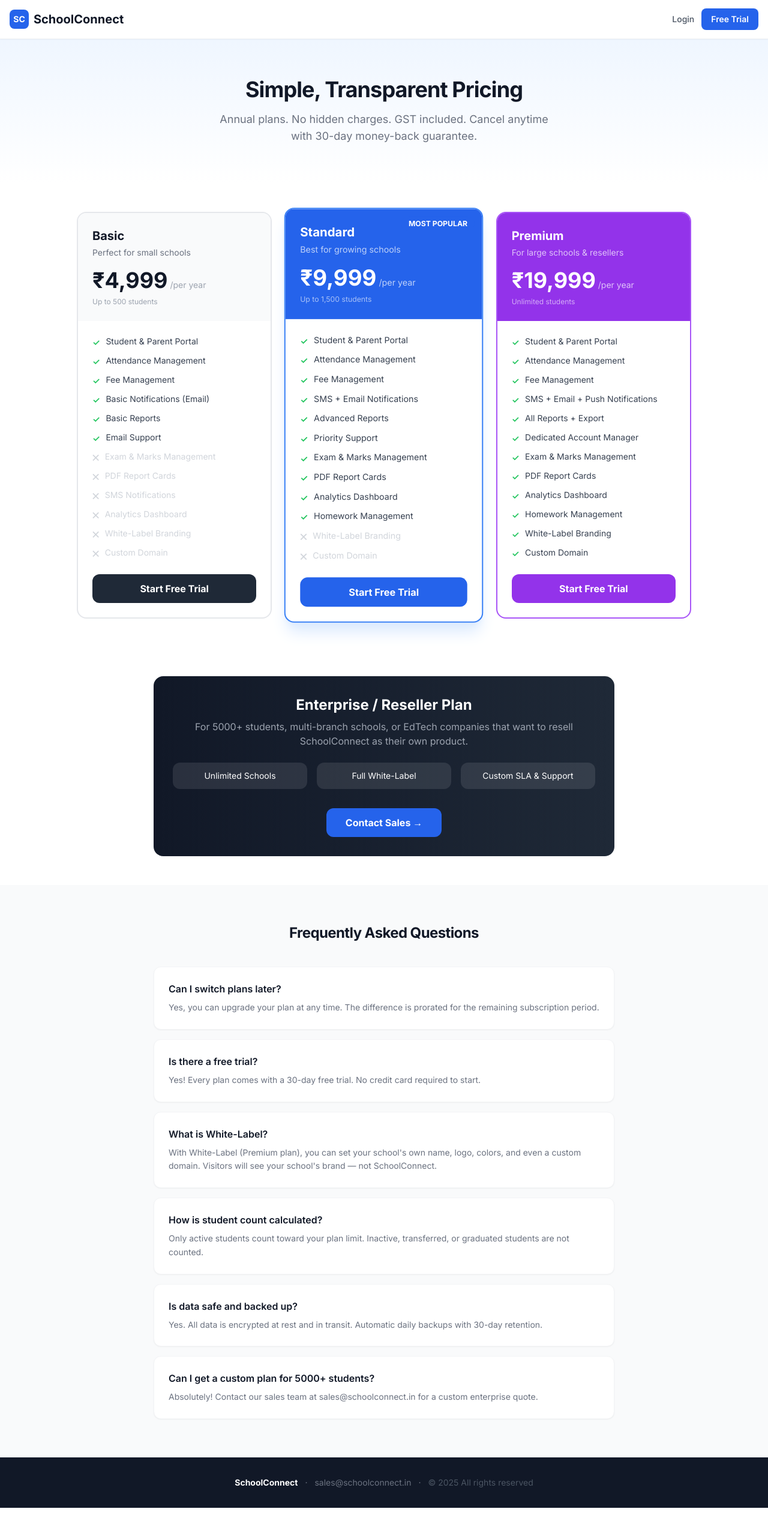
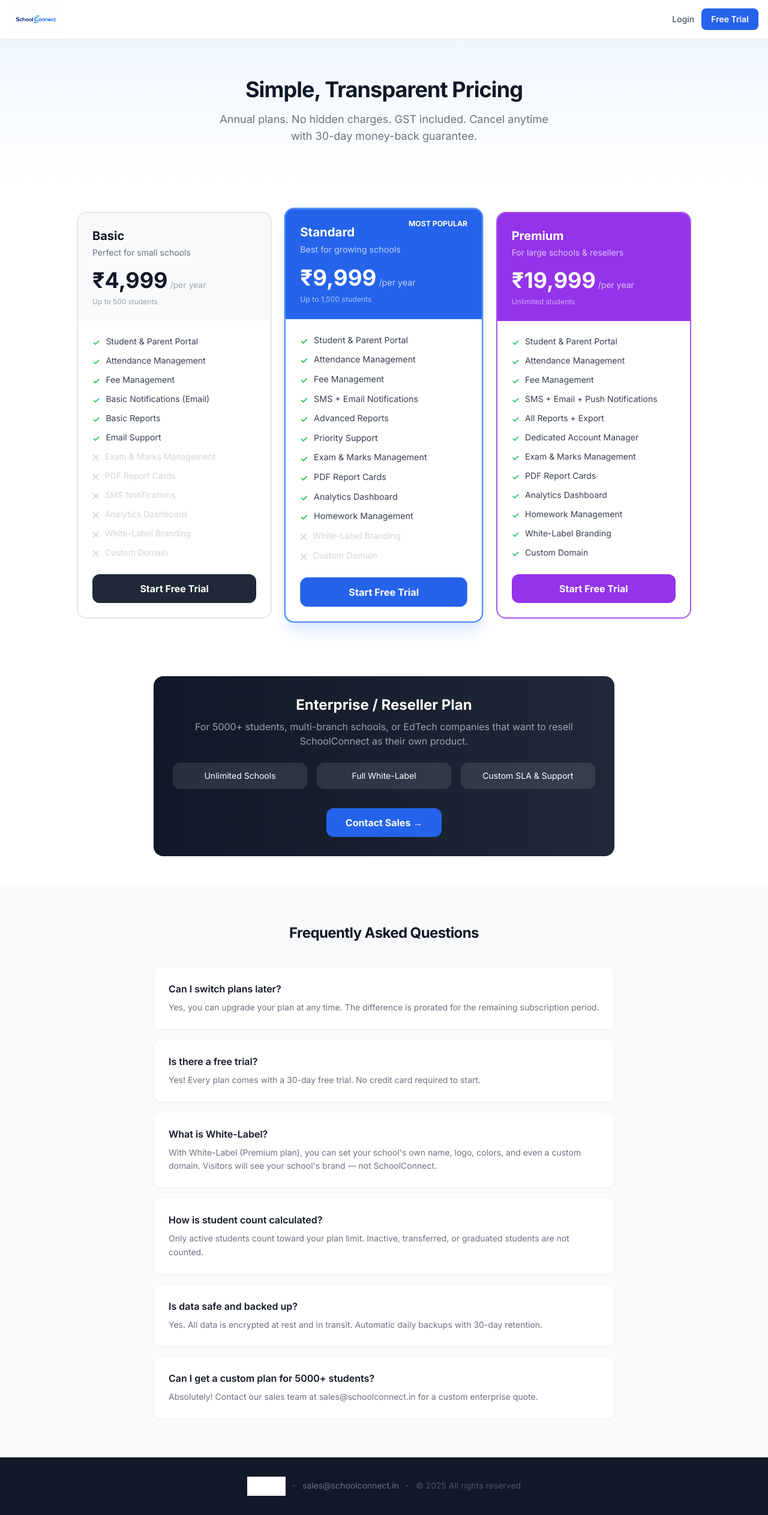
Before and after one commit to rvschoolsx-erp/Rvschools, a Next.js app in the folder frontend/: page /pricing in a window 1280 px wide. Shown: the whole page at 60% size. Built offline with nearby package versions, Linux system fonts and the light colour scheme; no server answers.

Commit message:
feat: show only logo image in navbar/footer, remove text

```diff
--- a/frontend/src/app/page.tsx
+++ b/frontend/src/app/page.tsx
@@ -54,10 +54,9 @@
       {/* Navbar */}
       <header className="sticky top-0 z-50 bg-white/95 backdrop-blur border-b border-gray-100 shadow-sm">
         <div className="max-w-7xl mx-auto px-4 flex items-center justify-between h-16">
-          <div className="flex items-center gap-2">
-            <Image src="/logo.png" alt="SchoolConnect" width={32} height={32} className="rounded-lg" />
-            <span className="font-bold text-xl text-gray-900">SchoolConnect</span>
-          </div>
+          <Link href="/">
+            <Image src="/logo.png" alt="SchoolConnect" width={140} height={48} className="h-12 w-auto object-contain" />
+          </Link>
           <nav className="hidden md:flex items-center gap-6 text-sm text-gray-600">
             <a href="#features" className="hover:text-blue-600 transition-colors">Features</a>
             <a href="#pricing" className="hover:text-blue-600 transition-colors">Pricing</a>
@@ -272,10 +271,9 @@
       <footer className="bg-gray-900 text-gray-400 py-12">
         <div className="max-w-5xl mx-auto px-4">
           <div className="flex flex-col md:flex-row items-center justify-between gap-6 mb-8">
-            <div className="flex items-center gap-2">
-              <Image src="/logo.png" alt="SchoolConnect" width={28} height={28} className="rounded-lg" />
-              <span className="font-bold text-white text-lg">SchoolConnect</span>
-            </div>
+            <Link href="/">
+              <Image src="/logo.png" alt="SchoolConnect" width={130} height={44} className="h-10 w-auto object-contain brightness-0 invert" />
+            </Link>
             <div className="flex gap-6 text-sm">
               <a href="#features" className="hover:text-white transition-colors">Features</a>
               <a href="#pricing" className="hover:text-white transition-colors">Pricing</a>
--- a/frontend/src/app/pricing/page.tsx
+++ b/frontend/src/app/pricing/page.tsx
@@ -1,4 +1,5 @@
 import Link from 'next/link';
+import Image from 'next/image';
 
 const plans = [
   {
@@ -93,9 +94,8 @@
       {/* Navbar */}
       <header className="sticky top-0 z-50 bg-white/95 backdrop-blur border-b border-gray-100 shadow-sm">
         <div className="max-w-7xl mx-auto px-4 flex items-center justify-between h-16">
-          <Link href="/" className="flex items-center gap-2">
-            <div className="w-8 h-8 rounded-lg bg-blue-600 flex items-center justify-center text-white font-bold text-sm">SC</div>
-            <span className="font-bold text-xl text-gray-900">SchoolConnect</span>
+          <Link href="/">
+            <Image src="/logo.png" alt="SchoolConnect" width={130} height={44} className="h-11 w-auto object-contain" />
           </Link>
           <div className="flex items-center gap-3">
             <Link href="/login" className="text-sm text-gray-600 hover:text-gray-900 font-medium">Login</Link>
@@ -189,7 +189,9 @@
 
       {/* Footer */}
       <footer className="bg-gray-900 text-gray-500 py-8 text-center text-sm">
-        <Link href="/" className="text-white font-bold hover:text-blue-400 transition-colors">SchoolConnect</Link>
+        <Link href="/">
+          <Image src="/logo.png" alt="SchoolConnect" width={110} height={36} className="h-8 w-auto object-contain brightness-0 invert inline-block" />
+        </Link>
         <span className="mx-3">·</span>
         <a href="mailto:sales@schoolconnect.in" className="hover:text-white transition-colors">sales@schoolconnect.in</a>
         <span className="mx-3">·</span>
```
